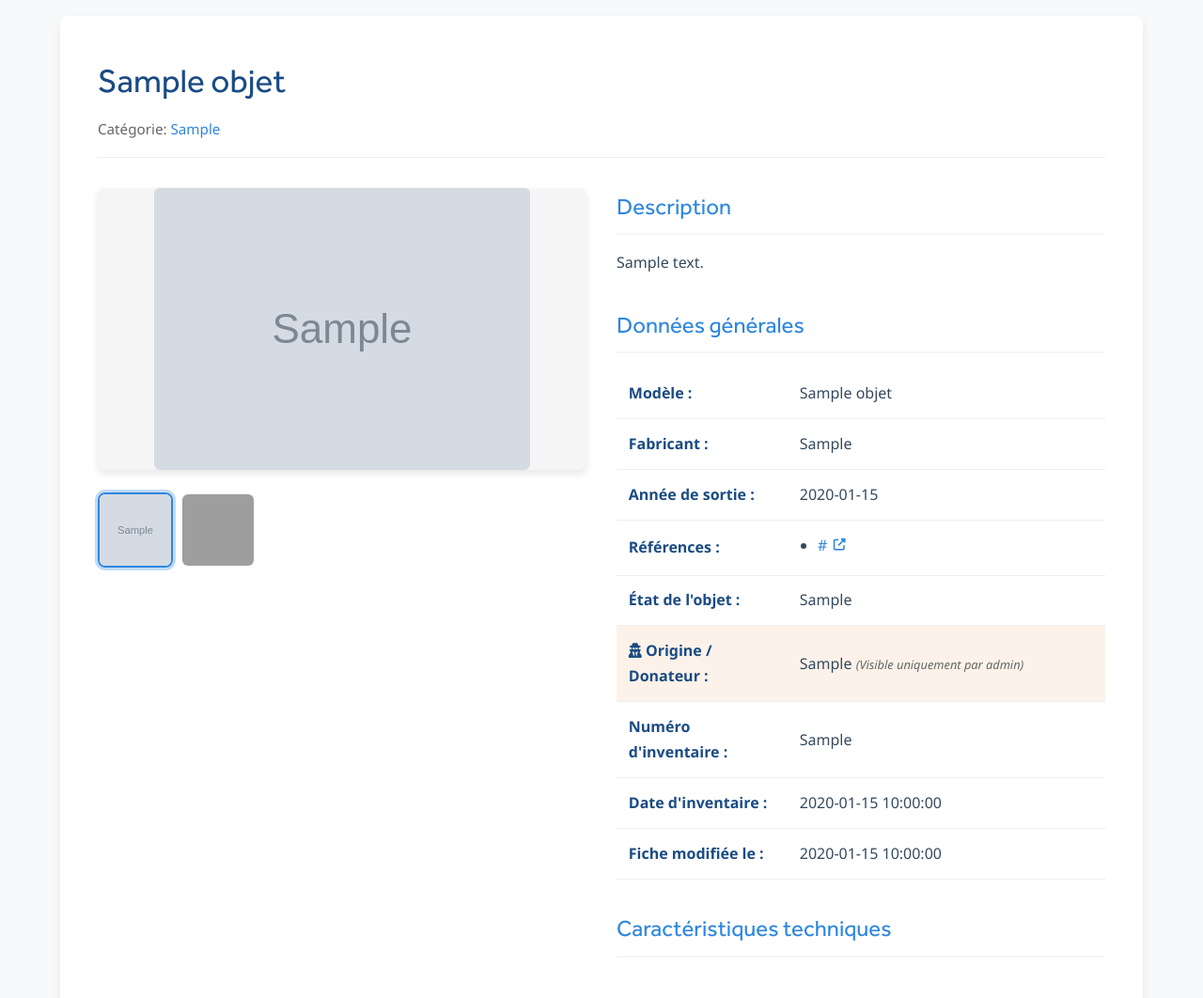
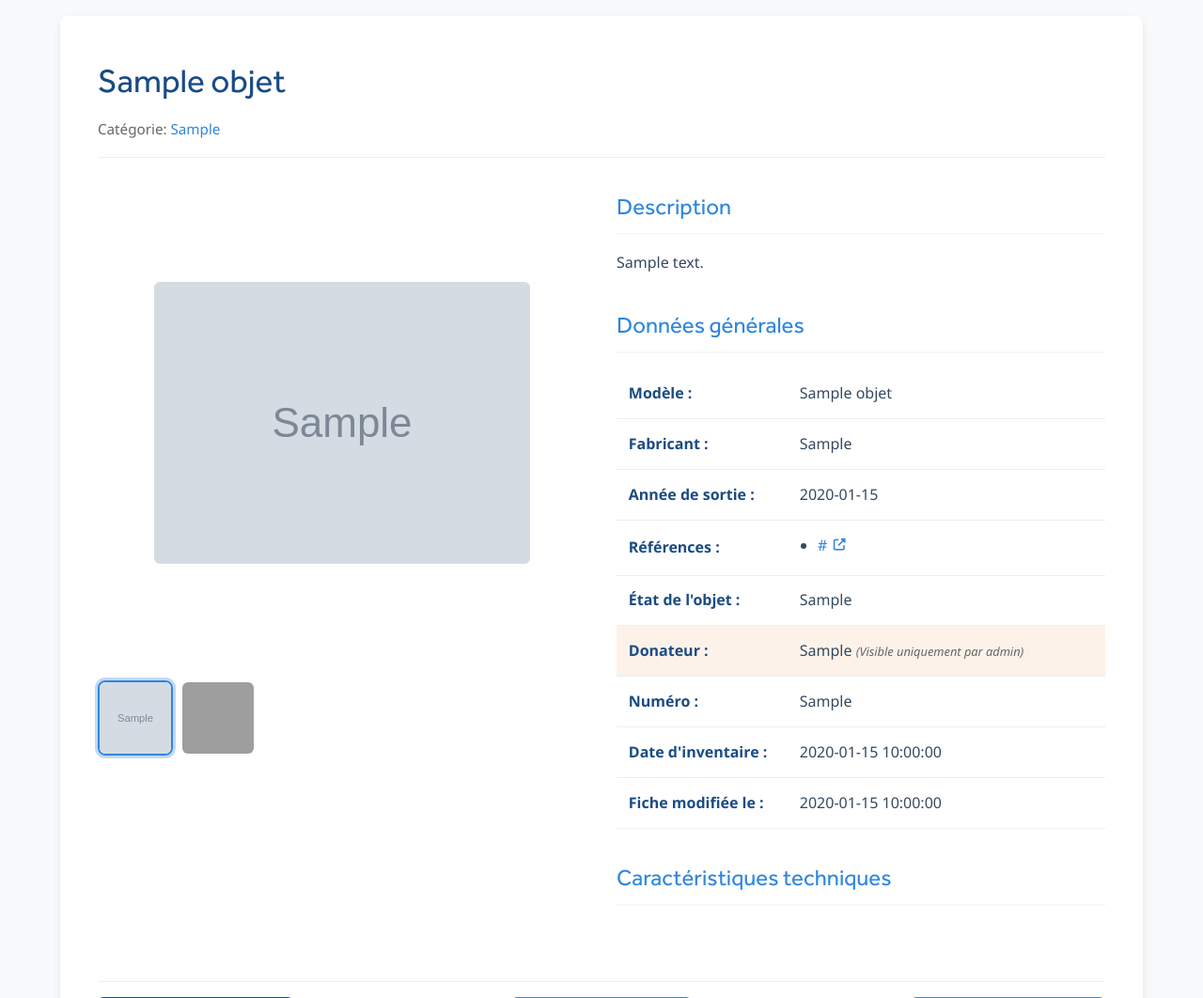
Before and after one commit to jlehuen/inventory_DB, a Flask app: page /objet/1 in a window 1280 px wide. Shown: the part 215-1277 px from the top of the page at 94% size. Run offline with Flask 3, Linux system fonts and the light colour scheme; a user stored in the database is signed in; tables that the repository leaves empty hold one stand-in row (values such as "Sample post"); grey boxes marked "Sample" are stand-in pictures; some libraries are stand-ins or nearby versions; grey boxes are pictures that could not be loaded.

Commit message:
Image plus grande

```diff
--- a/app.py
+++ b/app.py
@@ -1083,7 +1083,7 @@ def export_csv():
     writer = csv.writer(output, delimiter=';', quoting=csv.QUOTE_MINIMAL)
 
     # En-têtes des colonnes
-    headers = ['ID', 'Nom / Titre', 'Catégorie', 'Fabricant / Éditeur', 'Année', 'N° Inventaire', 'État', 'Origine / Donateur', 'Date d\'ajout']
+    headers = ['ID', 'Nom / Titre', 'Catégorie', 'Fabricant / Éditeur', 'Année', 'N° Inventaire', 'État', 'Donateur', 'Date d\'ajout']
     writer.writerow(headers)
 
     # Écrire les données
--- a/scripts/pdf_generator.py
+++ b/scripts/pdf_generator.py
@@ -235,7 +235,7 @@ def generate_object_pdf(objet, images, liens, base_url):
         [label_annee, create_paragraph(objet['date_fabrication'] or "Non spécifiée", table_cell_style)],
         ["Informations", links_cell_content],
         ["État de l'objet", create_paragraph(objet['etat'] or "Non spécifié", table_cell_style)],
-        ["Numéro d'inventaire", create_paragraph(objet['numero_inventaire'] or "Non spécifié", table_cell_style)]
+        ["Numéro", create_paragraph(objet['numero_inventaire'] or "Non spécifié", table_cell_style)]
     ]
 
     t = Table(data, colWidths=[4*cm, 10*cm])
--- a/static/css/modernui.css
+++ b/static/css/modernui.css
@@ -239,7 +239,7 @@ select:focus {
 .image-principale-container {
     border-radius: 8px;
     overflow: hidden;
-    box-shadow: 0 4px 8px rgba(0, 0, 0, 0.1);
+    background-color: white;
 }
 
 .image-principale-container img {
--- a/static/css/style.css
+++ b/static/css/style.css
@@ -306,22 +306,22 @@ main.wide-container {
     background-size: 64px;
 }
 
-.default-image.large {
-    height: 300px;
+.default_image.large {
+    height: 500px;
     background-size: 128px;
 }
 
-.objet-info {
+.objet_info {
     padding: 1rem;
 }
 
-.objet-info h3 {
+.objet_info h3 {
     font-size: 1.2rem;
     margin-bottom: 0.5rem;
     color: var(--dark-color);
 }
 
-.objet-categorie, .objet-fabricant {
+.objet_categorie, .objet_fabricant {
     font-size: 0.9rem;
     color: #666;
 }
@@ -359,18 +359,18 @@ main.wide-container {
 
 .image-principale-container {
     width: 100%;
-    height: 300px;
+    height: 500px;
     display: flex;
     align-items: center;
     justify-content: center;
-    background-color: #f5f5f5;
+    background-color: white;
     border-radius: var(--border-radius);
     overflow: hidden;
 }
 
 .image-principale-container img {
     max-width: 100%;
-    max-height: 300px;
+    max-height: 500px;
     object-fit: contain;
     border-radius: var(--border-radius);
 }
--- a/templates/admin/ajouter.html
+++ b/templates/admin/ajouter.html
@@ -63,7 +63,7 @@
         </div>
 
         <div class="form-group">
-            <label for="origine">Origine / Donateur</label>
+            <label for="origine">Donateur</label>
             <input type="text" id="origine" name="origine" class="form-control" value="{{ objet['origine']|default('') }}" placeholder="Ex: Don de M. Dupont, Achat Brocante...">
             <small class="form-help">Information confidentielle (visible uniquement par les administrateurs)</small>
         </div>
--- a/templates/admin/modifier.html
+++ b/templates/admin/modifier.html
@@ -95,7 +95,7 @@
             </div>
 
             <div class="form-group">
-                <label for="origine">Origine / Donateur</label>
+                <label for="origine">Donateur</label>
                 <input type="text" id="origine" name="origine" class="form-control" value="{{ objet['origine']|default('') }}" placeholder="Ex: Don de M. Dupont...">
                 <small class="form-help">Information confidentielle (visible uniquement par les administrateurs)</small>
             </div>
--- a/templates/detail.html
+++ b/templates/detail.html
@@ -92,13 +92,13 @@
 
                     {% if current_user.is_authenticated %}
                     <tr class="admin-only-row" style="background-color: #fdf2e9;">
-                        <th><i class="fas fa-user-secret"></i> Origine / Donateur :</th>
+                        <th>Donateur :</th>
                         <td>{{ objet['origine'] or '-' }} <em style="font-size: 0.8em; color: #666;">(Visible uniquement par admin)</em></td>
                     </tr>
                     {% endif %}
 
                     <tr>
-                        <th>Numéro d'inventaire :</th>
+                        <th>Numéro :</th>
                         <td>{{ objet['numero_inventaire'] or '-' }}</td>
                     </tr>
                     <tr>
```
Also changed, not shown: readme.md.
